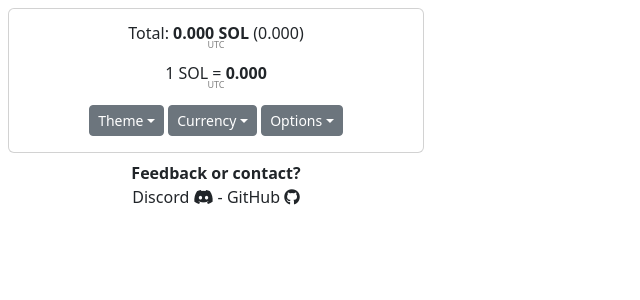
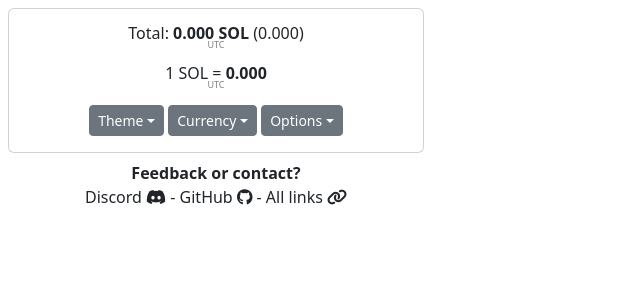
Before and after one commit to webbnik/TML-NFT-BOT, a Flask app: template templates/nfts.html in a window 1280 px wide. Shown: the top 300 px of the page, without its empty margins (0-640 px from the left). Run offline with Flask 3, Linux system fonts and the light colour scheme; the template is opened without the code that fills it, so the values that code supplies are empty; parts of the project's set-up code (start-up, migrations or seed data) failed here and were passed over; some libraries are stand-ins or nearby versions.

Commit message:
Update nfts.html

```diff
--- a/templates/nfts.html
+++ b/templates/nfts.html
@@ -117,15 +117,27 @@
         {% endif %}
         {% endfor %}
     </div>
-    <div class="col-lg-4 col-md-12 col-sm-12 card-container contact">
-        <b>Feedback or contact?</b></br>
-        <a href="https://discord.gg/WGYaCcApvQ" class="contact" target="_blank">
-            Discord <i class="fa-brands fa-discord" alt="Feedback and NFT-bot"></i>
-        </a> -
-        <a href="https://github.com/webbnik/TML-NFT-BOT" class="contact" target="_blank">
-            GitHub <i class="fa-brands fa-github" alt="Github"></i>
-        </a>
-    </div>
+<div class="col-lg-4 col-md-12 col-sm-12 card-container contact">
+    <b>Feedback or contact?</b><br>
+    <a href="https://discord.gg/WGYaCcApvQ"
+       class="contact"
+       target="_blank"
+       rel="noopener noreferrer">
+        Discord <i class="fa-brands fa-discord" aria-hidden="true"></i>
+    </a> -
+    <a href="https://github.com/webbnik/TML-NFT-BOT"
+       class="contact"
+       target="_blank"
+       rel="noopener noreferrer">
+        GitHub <i class="fa-brands fa-github" aria-hidden="true"></i>
+    </a> -
+    <a href="https://links.hardy.se/"
+       class="contact"
+       target="_blank"
+       rel="noopener noreferrer">
+        All links <i class="fa-solid fa-link" aria-hidden="true"></i>
+    </a>
+</div>
 
     <script src="{{ url_for('static', filename='js/calculate_fields.js') }}"></script>
 </body>
```
